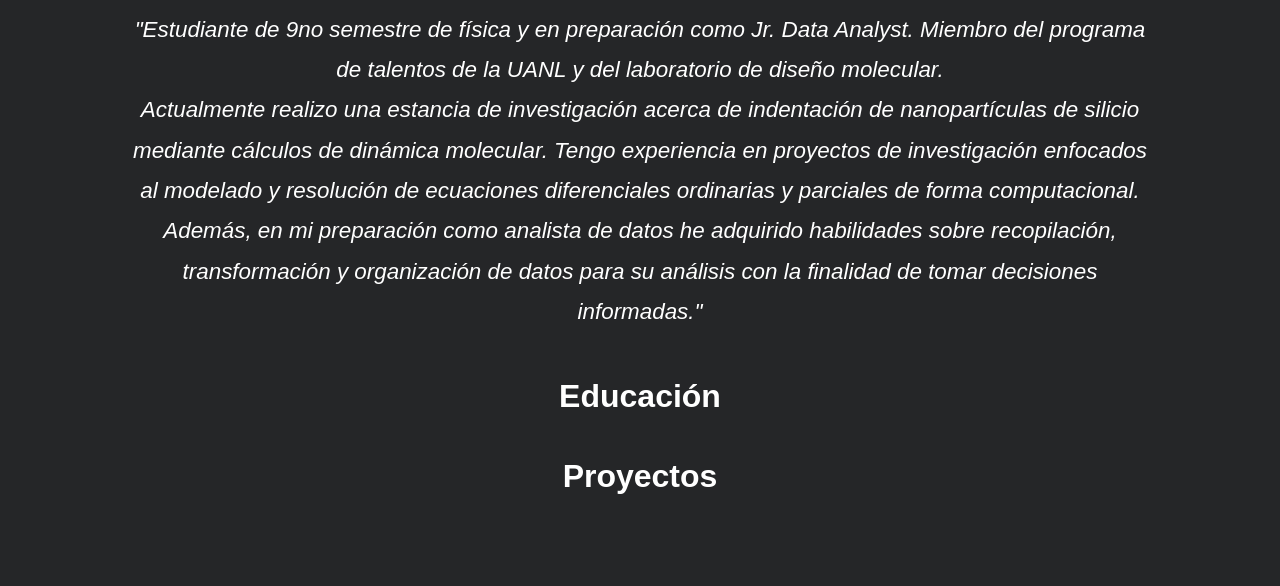
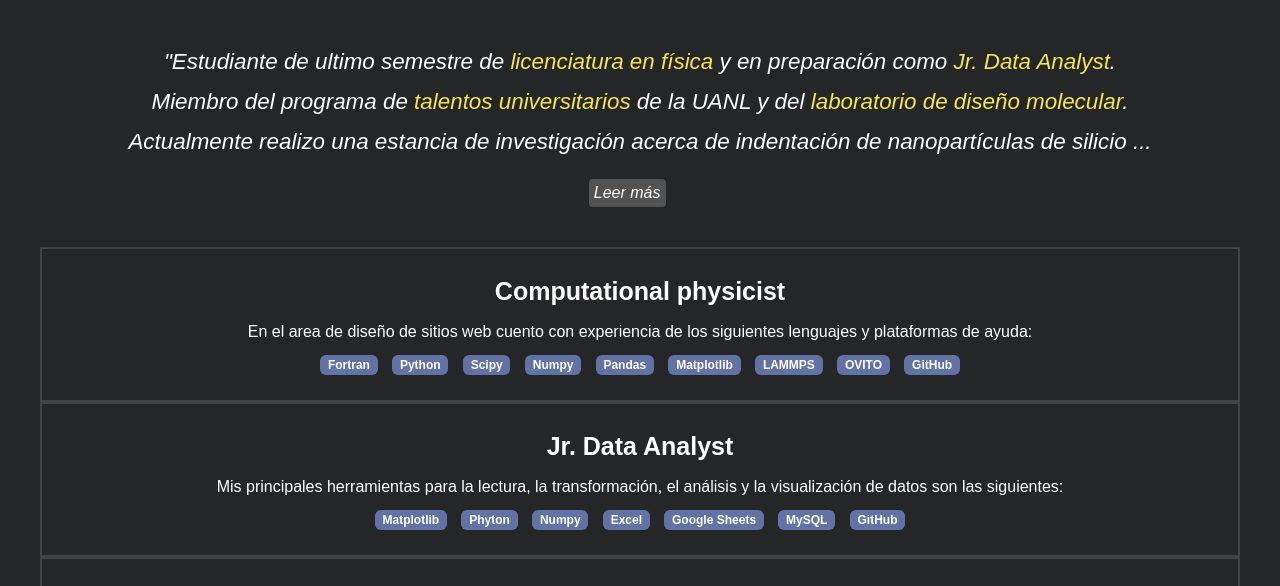
Before and after one commit to JesusLoera/JesusLoeraPortfolio, a plain HTML site: page index.html in a window 1280 px wide. Shown: the part 731-1317 px from the top of the page. Drawn offline with Linux system fonts and the light colour scheme.

Commit message:
Se añade la sección de cuadro de habilidades

```diff
--- a/css/style-index.css
+++ b/css/style-index.css
@@ -84,11 +84,13 @@ h1{
     font-size: 3em;
     margin: 0.3em;
     font-weight: bold;
+    color: rgb(176, 96, 250);
 }
 
 h2{
     font-size: 1.3em;
     font-weight: bold;
+    color: #bebaba;
 }
 
 .social-icons a:hover, h1:hover, h2:hover{
@@ -130,11 +132,11 @@ h2{
 
   .subtitulo{
     text-align: center;
-    font-size: 2em;
+    font-size: 2.5em;
     font-weight: bold;
     margin-top: 1.5em;
     margin-bottom: 1.5em;
-    color: white;
+    color: rgb(176, 96, 250);
   }
 
 .texto-sobre-mi{
@@ -145,6 +147,88 @@ h2{
     line-height: 1.8;
     font-size: 1.4em;
     font-style: italic;
+}
+
+emphtext{
+    color: #f7e651;
+    text-decoration: none;
+}
+
+.emph-link{
+    color: #f7e651;
+    text-decoration: none;
+}
+
+#more{
+    display: none;
+}
+
+#boton-leer-mas{
+    background-color: #525252;
+    font-size: 1em;
+    font-style: italic;
+    color: white;
+    position: relative;
+    left: 46%;
+    margin-top: 1em;border: none;
+    text-decoration: none;
+    padding: 5px;
+    border-radius: 4px;
+    cursor: pointer;
+}
+
+
+.experiencia {
+    padding: 40px 40px 60px 40px;
+}
+
+.experiencia .columna {
+    padding: 20px;
+    border: 2px solid #8080804d;
+    display: flex;
+    flex-direction: column;
+    align-items: center;
+    justify-content: space-evenly;
+    transition: all 0.2s ease-in;
+}
+
+.experiencia-titulo {
+    text-align: center;
+    font-size: 25px;
+    font-weight: bold;
+    margin: 10px 0;
+}
+
+.texto-experiencia-titulo {
+    margin-top: 10px;
+    margin-bottom: 10px;
+}
+
+.seccion-clara {
+    color: white;
+    background-color: #252628;
+}
+
+
+.badge {
+    margin: 5px;
+    background-color: #6272a4;
+    --bs-badge-padding-x: 0.65em;
+    --bs-badge-padding-y: 0.35em;
+    --bs-badge-font-size: 0.75em;
+    --bs-badge-font-weight: 700;
+    --bs-badge-color: #fff;
+    --bs-badge-border-radius: 0.375rem;
+    display: inline-block;
+    padding: var(--bs-badge-padding-y) var(--bs-badge-padding-x);
+    font-size: var(--bs-badge-font-size);
+    font-weight: var(--bs-badge-font-weight);
+    line-height: 1;
+    color: var(--bs-badge-color);
+    text-align: center;
+    white-space: nowrap;
+    vertical-align: baseline;
+    border-radius: var(--bs-badge-border-radius);
 }
 
 
--- a/index.html
+++ b/index.html
@@ -62,10 +62,62 @@
 
             <section class="sobre-mi">
                 <p class="subtitulo">Sobre mi</p>
-                <p class="texto-sobre-mi"> "Estudiante de 9no semestre de física y en preparación como Jr. Data Analyst. Miembro del programa de talentos de la UANL y del laboratorio de diseño molecular.</p>
-                <p class="texto-sobre-mi">
-                Actualmente realizo una estancia de investigación acerca de indentación de nanopartículas de silicio mediante cálculos de dinámica molecular. Tengo experiencia en proyectos de investigación enfocados al modelado y resolución de ecuaciones diferenciales ordinarias y parciales de forma computacional. Además, en mi preparación como analista de datos he adquirido habilidades sobre recopilación, transformación y organización de datos para su análisis con la finalidad de tomar decisiones informadas."</p>
+                <p class="texto-sobre-mi"> "Estudiante de ultimo semestre de  <emphtext>licenciatura en física</emphtext> y en preparación como <emphtext>Jr. Data Analyst</emphtext>. Miembro del programa de <a href="https://www.uanl.mx/tramites/programa-de-talentos-universitarios/" class="emph-link">talentos universitarios</a> de la UANL y del <emphtext>laboratorio de diseño molecular</emphtext>. Actualmente realizo una estancia de investigación acerca de indentación de nanopartículas de silicio <span id="dots">...</span><span id="more">
+                mediante cálculos de <emphtext>dinámica molecular</emphtext>.Tengo experiencia en proyectos de investigación enfocados al <emphtext>modelado matemático</emphtext> y resolución de ecuaciones diferenciales ordinarias y parciales de forma computacional. Además, en mi preparación como analista de datos he adquirido habilidades sobre recopilación, transformación y organización de información con la finalidad de tomar <emphtext>decisiones basadas en datos</emphtext>."</span></p>
+                <button onclick="displayText()" id="boton-leer-mas">Leer más</button>
             </section>
+
+            <section class="experiencia seccion-clara">
+                <div class="container text-center">
+                  <div class="row">
+                    <!-- Fisica computacional -->
+                    <div class="columna col-12 col-md-4">
+                      <i class="bi bi-laptop"></i>
+                      <p class="experiencia-titulo">Computational physicist</p>
+                      <p class="texto-experiencia-titulo">En el area de diseño de sitios web cuento con experiencia de los siguientes lenguajes y plataformas de ayuda:  </p>
+                      <div class="badges-contenedor">
+                        <span class="badge ">Fortran</span>
+                        <span class="badge ">Python</span>
+                        <span class="badge ">Scipy</span>
+                        <span class="badge ">Numpy</span>
+                        <span class="badge ">Pandas</span>
+                        <span class="badge ">Matplotlib</span>
+                        <span class="badge ">LAMMPS</span>
+                        <span class="badge ">OVITO</span>
+                        <span class="badge ">GitHub</span>
+                      </div>
+                    </div>
+                    <!-- Data Analysis -->
+                    <div class="columna col-12 col-md-4">
+                      <i class="bi bi-laptop"></i>
+                      <p class="experiencia-titulo">Jr. Data Analyst</p>
+                      <p class="texto-experiencia-titulo">Mis principales herramientas para la lectura, la transformación, el análisis y la visualización de datos son las siguientes: </p>
+                      <div class="badges-contenedor">
+                        <span class="badge ">Matplotlib</span>
+                        <span class="badge ">Phyton</span>
+                        <span class="badge ">Numpy</span>
+                        <span class="badge ">Excel</span>
+                        <span class="badge ">Google Sheets</span>
+                        <span class="badge ">MySQL</span>
+                        <span class="badge ">GitHub</span>
+                      </div>
+                    </div>
+                    <!-- Desarrollador Web -->
+                    <div class="columna col-12 col-md-4">
+                      <i class="bi bi-laptop"></i>
+                      <p class="experiencia-titulo">Jr. Web Developer</p>
+                      <p class="texto-experiencia-titulo">Miembro del programa <a href="https://www.oracle.com/mx/education/oracle-next-education/" class="emph-link">Oracle Next Education</a> como junior developer con capacidad en Back-End:</p>
+                      <div class="badges-contenedor">
+                        <span class="badge ">HTML</span>
+                        <span class="badge">CSS</span>
+                        <span class="badge ">JavaScript</span>
+                        <span class="badge">Java</span>
+                        <span class="badge ">GitHub</span>
+                      </div>
+                    </div>
+                  </div>
+                </div>
+              </section>
 
             <section class="educacion">
                 <p class="subtitulo">Educación</p>
@@ -87,3 +139,21 @@
     </body>
 
 </html>
+
+<script>
+    function displayText() {
+        var dots = document.getElementById("dots");
+        var moreText = document.getElementById("more");
+        var btnText = document.getElementById("boton-leer-mas");
+
+        if (dots.style.display === "none") {
+            dots.style.display = "inline";
+            btnText.innerHTML = "Leer más";
+            moreText.style.display = "none";
+        } else {
+            dots.style.display = "none";
+            btnText.innerHTML = "Leer menos";
+            moreText.style.display = "inline";
+        }
+    }
+</script>
```
